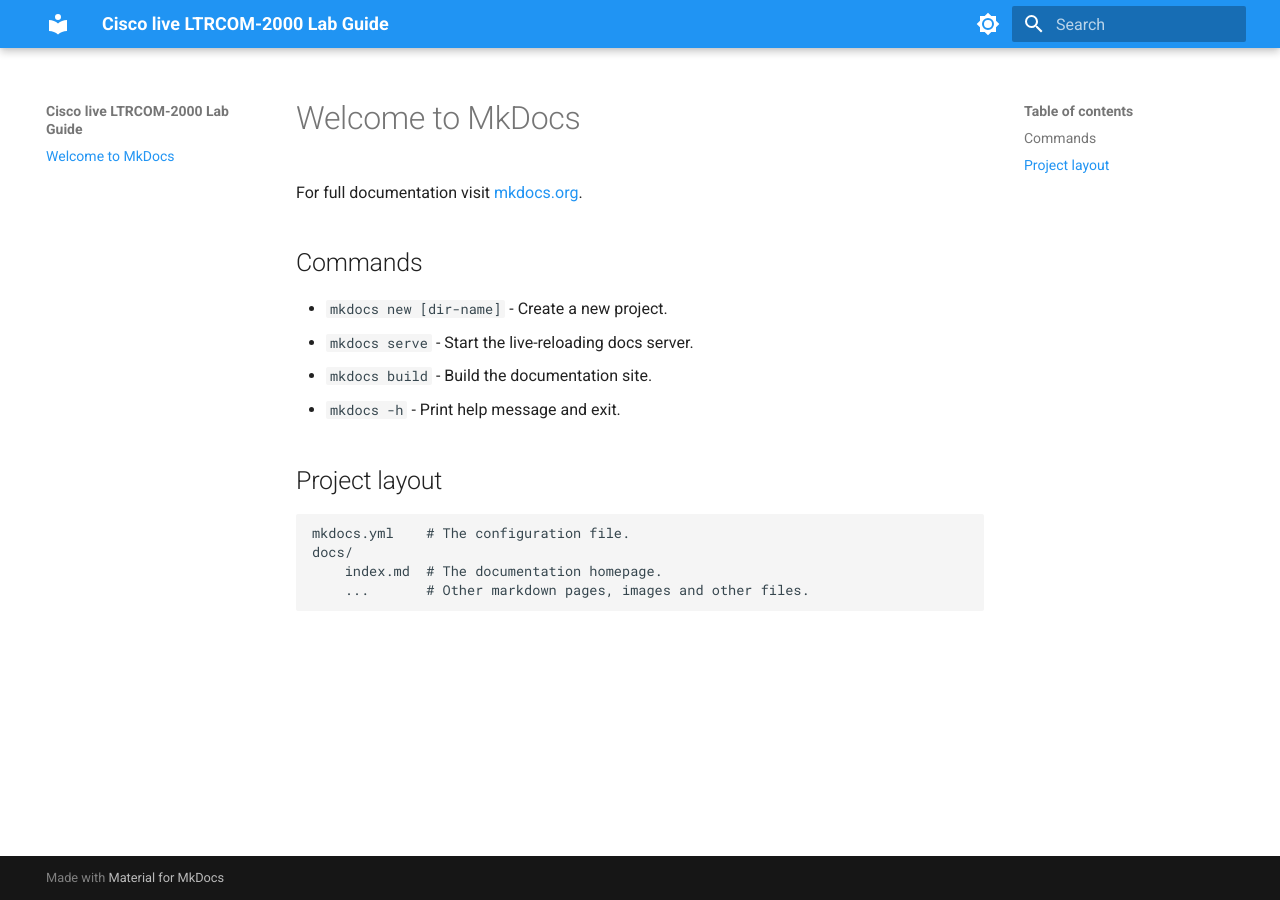
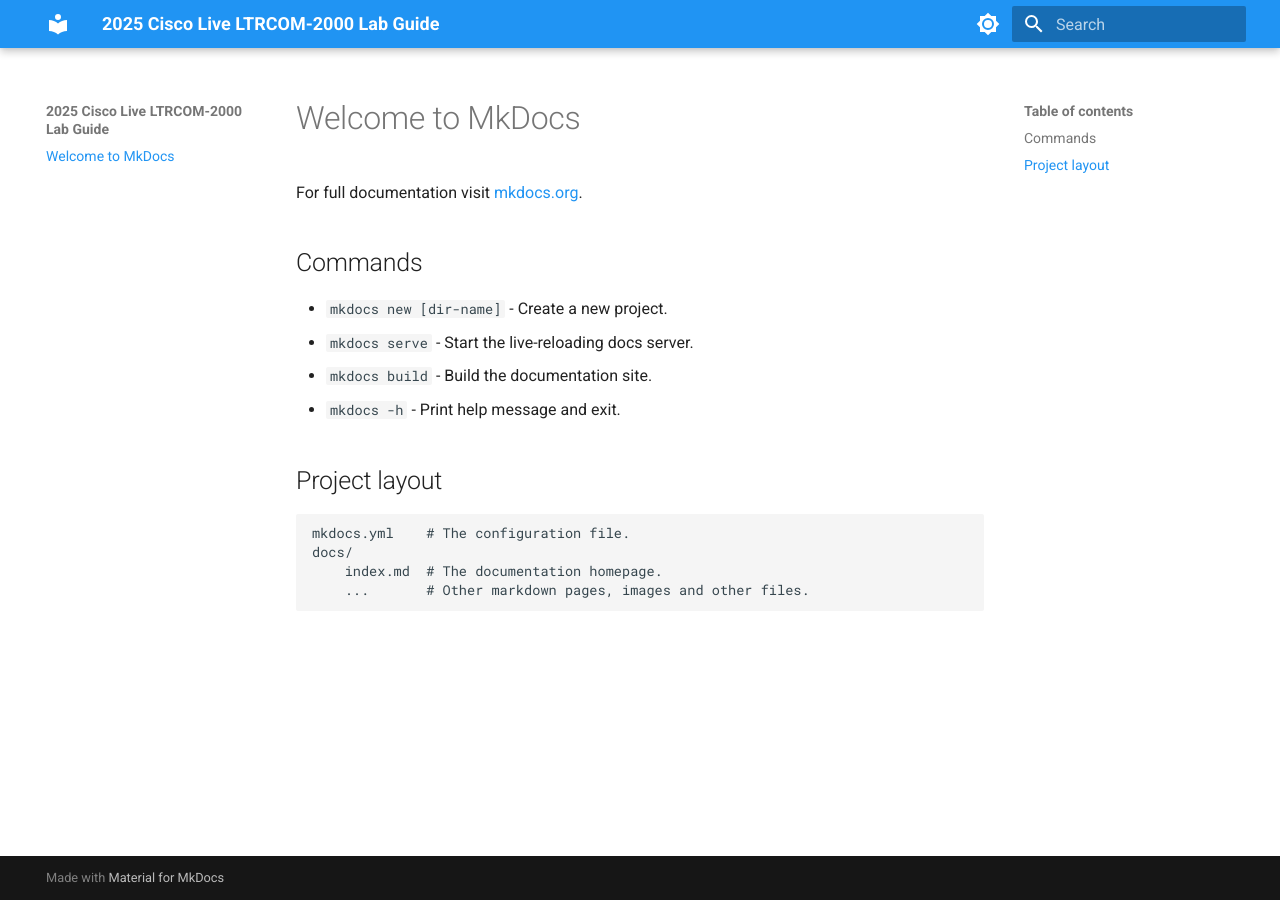
Before and after one commit to nmortari/LTRCOM-2000, an MkDocs documentation site: the page built from docs/index.md, in a window 1280 px wide. Built offline with MkDocs 1.6.1 and Material for MkDocs 9.7.7, drawn with Linux system fonts in a browser that asks for light colours.

Commit message:
Fixed title

```diff
--- a/mkdocs.yml
+++ b/mkdocs.yml
@@ -1,4 +1,4 @@
-site_name: Cisco live LTRCOM-2000 Lab Guide
+site_name: 2025 Cisco Live LTRCOM-2000 Lab Guide
 site_url: https://nmortari.github.io/LTRCOM-2000/
 theme:
   name: material
```
